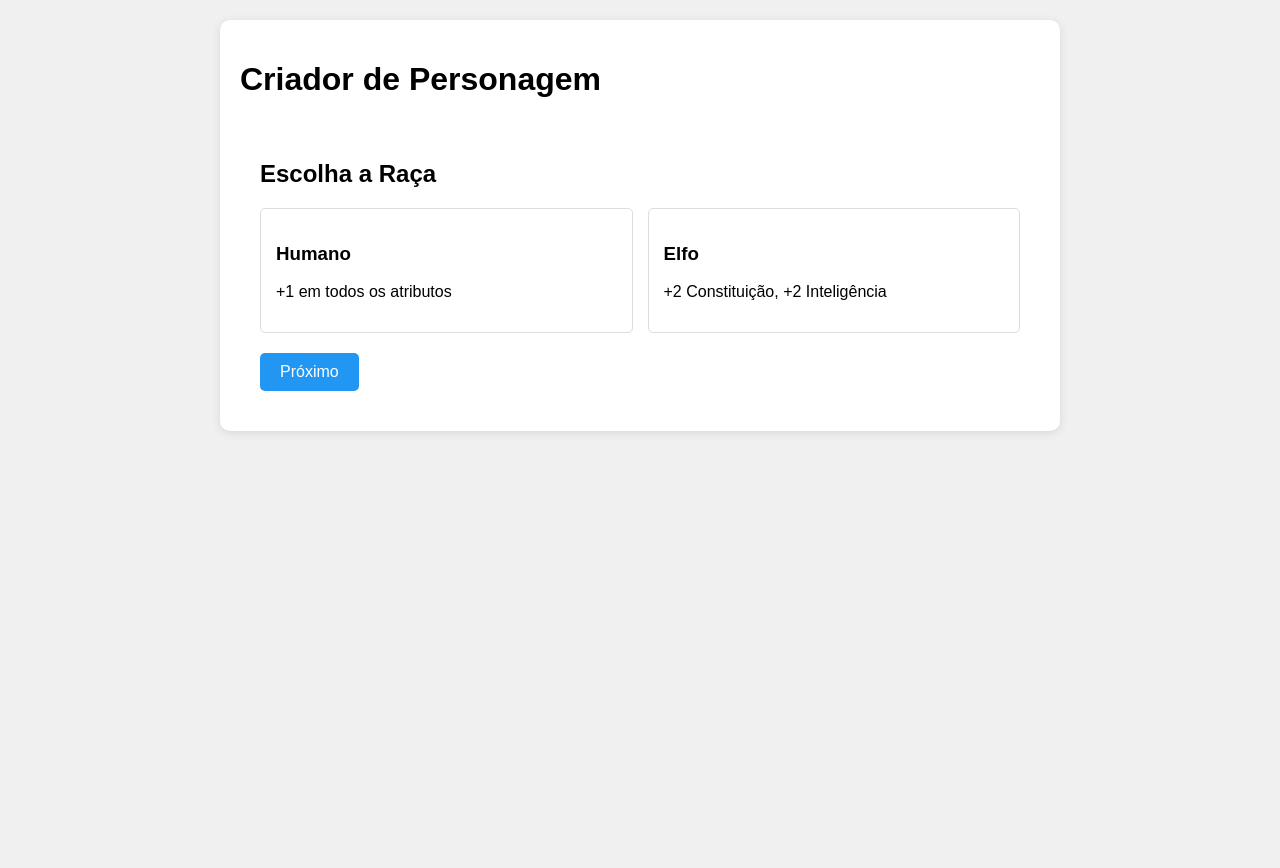
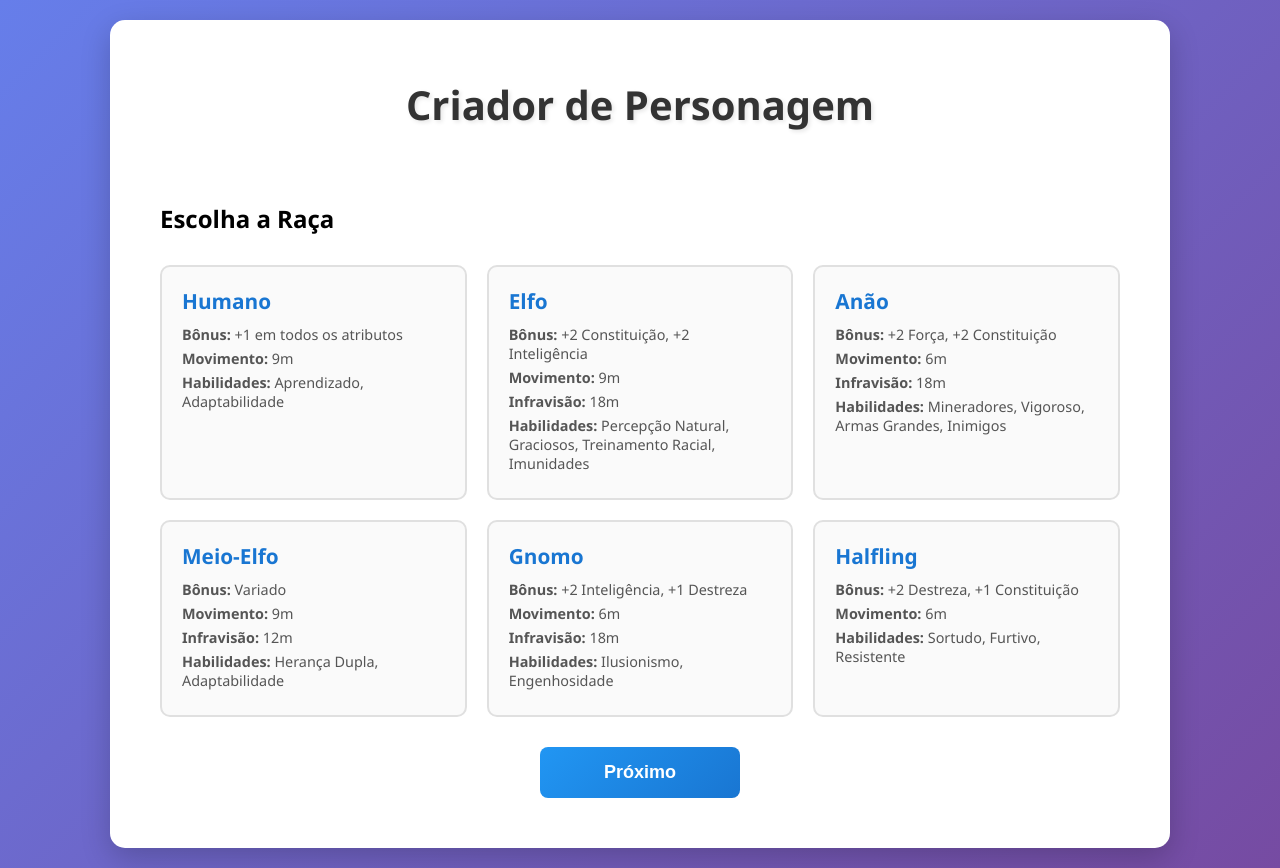
Before and after one commit to Phzera-hs/OldDragon_Front, a Flask app: page /raca in a window 1280 px wide. Before the commit the page ends 433 px from the top, so only its background shows below. Run offline with Flask 3, Linux system fonts and the light colour scheme.

Commit message:
feat - new style

```diff
--- a/app.py
+++ b/app.py
@@ -46,6 +46,8 @@ ESTILOS = {
 
 @app.route('/')
 def index():
+    # Clear session when starting over
+    session.clear()
     return render_template('index.html')
 
 @app.route('/raca', methods=['GET', 'POST'])
@@ -66,11 +68,13 @@ def escolher_raca():
 
         return render_template('raca.html', error="Nome ou raça inválidos")
 
-    return render_template('raca.html')
+    # If GET request, check if we have a name from previous step
+    nome = session.get('nome', '')
+    return render_template('raca.html', nome=nome)
 
 @app.route('/alinhamento', methods=['GET', 'POST'])
 def escolher_alinhamento():
-    if 'nome' not in session or session['raca_opcao'] != '1':
+    if 'nome' not in session or session.get('raca_opcao') != '1':
         return redirect(url_for('index'))
 
     if request.method == 'POST':
@@ -90,9 +94,78 @@ def escolher_estilo():
         estilo_opcao = request.form.get('estilo')
         if estilo_opcao in ESTILOS:
             session['estilo_opcao'] = estilo_opcao
-            return redirect(url_for('escolher_classe'))
+
+            # For classic style, go directly to class selection
+            if estilo_opcao == '1':
+                return redirect(url_for('escolher_classe'))
+            else:
+                # For styles that need attribute assignment
+                return redirect(url_for('definir_atributos'))
 
     return render_template('estilo.html')
+
+@app.route('/atributos', methods=['GET', 'POST'])
+def definir_atributos():
+    if 'nome' not in session or 'raca_opcao' not in session or 'estilo_opcao' not in session:
+        return redirect(url_for('index'))
+
+    # Initialize attribute assignment if not already started
+    if 'valores' not in session:
+        # Create temporary player to get values
+        nome = session['nome']
+        raca_class = RACAS[session['raca_opcao']]
+
+        # Special handling for Humano
+        if session['raca_opcao'] == '1':
+            raca = raca_class()
+            alinhamento_map = {'1': 'Neutro', '2': 'Ordem', '3': 'Caos'}
+            raca.alinhamento = alinhamento_map[session.get('alinhamento_opcao', '1')]
+        else:
+            raca = raca_class()
+
+        estilo_class = ESTILOS[session['estilo_opcao']]
+        player = estilo_class(nome, raca)
+
+        session['valores'] = player.valores
+        session['atributos_restantes'] = list(player.atributos.keys())
+        session['atributos_atribuidos'] = {}
+
+    if request.method == 'POST':
+        atributo = request.form.get('atributo')
+        valor_str = request.form.get('valor')
+
+        # Validate and process
+        if atributo and valor_str and valor_str.isdigit():
+            valor = int(valor_str)
+            valores = session.get('valores', [])
+
+            if valor in valores:
+                # Update session
+                session['valores'].remove(valor)
+                session['atributos_restantes'].remove(atributo)
+                session['atributos_atribuidos'][atributo] = valor
+                session.modified = True
+
+                if not session['atributos_restantes']:
+                    # All attributes assigned, proceed to class selection
+                    return redirect(url_for('escolher_classe_final'))
+
+                # Continue with next attribute
+                return redirect(url_for('definir_atributos'))
+
+    # Get current attribute to assign
+    atributos_restantes = session.get('atributos_restantes', [])
+    valores = session.get('valores', [])
+
+    if not atributos_restantes:
+        return redirect(url_for('escolher_classe_final'))
+
+    atributo_atual = atributos_restantes[0]
+
+    return render_template('atributos.html',
+                         atributo=atributo_atual,
+                         valores=valores,
+                         atributos_restantes=atributos_restantes)
 
 @app.route('/classe', methods=['GET', 'POST'])
 def escolher_classe():
@@ -102,14 +175,13 @@ def escolher_classe():
     if request.method == 'POST':
         classe_opcao = request.form.get('classe')
         if classe_opcao in CLASSES:
-            # Create the character
+            # Create the character (for classic style)
             nome = session['nome']
             raca_class = RACAS[session['raca_opcao']]
 
             # Special handling for Humano
             if session['raca_opcao'] == '1':
                 raca = raca_class()
-                # Set alignment based on user choice
                 alinhamento_map = {'1': 'Neutro', '2': 'Ordem', '3': 'Caos'}
                 raca.alinhamento = alinhamento_map[session.get('alinhamento_opcao', '1')]
             else:
@@ -117,14 +189,6 @@ def escolher_classe():
 
             estilo_class = ESTILOS[session['estilo_opcao']]
             player = estilo_class(nome, raca)
-
-            # Handle attribute assignment for styles that need it
-            if session['estilo_opcao'] in ['2', '3']:
-                # For web, we need to handle this differently
-                # Store values in session and create a multi-step process
-                session['valores'] = player.valores
-                session['atributos_restantes'] = list(player.atributos.keys())
-                return redirect(url_for('definir_atributos'))
 
             classe_class = CLASSES[classe_opcao]
             classe = classe_class()
@@ -146,35 +210,6 @@ def escolher_classe():
             return redirect(url_for('mostrar_ficha'))
 
     return render_template('classe.html')
-
-@app.route('/atributos', methods=['GET', 'POST'])
-def definir_atributos():
-    if 'valores' not in session or 'atributos_restantes' not in session:
-        return redirect(url_for('index'))
-
-    if request.method == 'POST':
-        atributo = request.form.get('atributo')
-        valor = request.form.get('valor')
-
-        # Validate and process
-        if atributo and valor and valor.isdigit():
-            valor_int = int(valor)
-            if valor_int in session['valores']:
-                # Update session
-                session['valores'].remove(valor_int)
-                session['atributos_restantes'].remove(atributo)
-                session.setdefault('atributos_atribuidos', {})[atributo] = valor_int
-
-                if not session['atributos_restantes']:
-                    # All attributes assigned, proceed to class selection
-                    return redirect(url_for('escolher_classe_final'))
-
-    # Get current attribute to assign
-    atributo_atual = session['atributos_restantes'][0] if session['atributos_restantes'] else None
-
-    return render_template('atributos.html',
-                         atributo=atributo_atual,
-                         valores=session['valores'])
 
 @app.route('/classe_final', methods=['GET', 'POST'])
 def escolher_classe_final():
@@ -222,7 +257,8 @@ def escolher_classe_final():
             }
 
             # Clean up session
-            for key in ['valores', 'atributos_restantes', 'atributos_atribuidos']:
+            session_keys_to_remove = ['valores', 'atributos_restantes', 'atributos_atribuidos']
+            for key in session_keys_to_remove:
                 session.pop(key, None)
 
             return redirect(url_for('mostrar_ficha'))
@@ -236,5 +272,10 @@ def mostrar_ficha():
 
     return render_template('ficha.html', ficha=session['ficha'])
 
+@app.route('/reset')
+def reset():
+    session.clear()
+    return redirect(url_for('index'))
+
 if __name__ == '__main__':
     app.run(debug=True)
--- a/static/style.css
+++ b/static/style.css
@@ -1,17 +1,26 @@
 body {
-    font-family: Arial, sans-serif;
-    background-color: #f0f0f0;
+    font-family: 'Segoe UI', Tahoma, Geneva, Verdana, sans-serif;
+    background: linear-gradient(135deg, #667eea 0%, #764ba2 100%);
     margin: 0;
     padding: 20px;
+    min-height: 100vh;
 }
 
 .container {
-    max-width: 800px;
+    max-width: 1000px;
     margin: 0 auto;
     background: white;
-    padding: 20px;
-    border-radius: 10px;
-    box-shadow: 0 2px 10px rgba(0,0,0,0.1);
+    padding: 30px;
+    border-radius: 15px;
+    box-shadow: 0 10px 30px rgba(0,0,0,0.2);
+}
+
+header h1 {
+    text-align: center;
+    color: #333;
+    margin-bottom: 30px;
+    font-size: 2.5em;
+    text-shadow: 2px 2px 4px rgba(0,0,0,0.1);
 }
 
 .form-container {
@@ -20,16 +29,24 @@ body {
 
 .options-grid {
     display: grid;
-    grid-template-columns: repeat(auto-fit, minmax(200px, 1fr));
-    gap: 15px;
-    margin: 20px 0;
+    grid-template-columns: repeat(auto-fit, minmax(300px, 1fr));
+    gap: 20px;
+    margin: 30px 0;
 }
 
 .option-card {
-    border: 1px solid #ddd;
-    border-radius: 5px;
-    padding: 15px;
+    border: 2px solid #e0e0e0;
+    border-radius: 10px;
+    padding: 20px;
     cursor: pointer;
+    transition: all 0.3s ease;
+    background: #fafafa;
+}
+
+.option-card:hover {
+    border-color: #2196f3;
+    transform: translateY(-2px);
+    box-shadow: 0 5px 15px rgba(33, 150, 243, 0.2);
 }
 
 .option-card input[type="radio"] {
@@ -42,65 +59,218 @@ body {
 }
 
 .option-card input[type="radio"]:checked + label {
-    background-color: #e3f2fd;
+    background: linear-gradient(135deg, #e3f2fd 0%, #bbdefb 100%);
     border-color: #2196f3;
+    border-radius: 8px;
+    padding: 15px;
 }
 
-.atributo-bar {
-    margin: 10px 0;
+.option-card h3 {
+    color: #1976d2;
+    margin: 0 0 10px 0;
+    font-size: 1.3em;
 }
 
-.bar-container {
+.option-card p {
+    margin: 5px 0;
+    color: #555;
+    font-size: 0.9em;
+}
+
+.option-card em {
+    color: #777;
+    font-style: italic;
+    font-size: 0.85em;
+}
+
+.form-group {
+    margin: 20px 0;
+}
+
+.form-group label {
+    display: block;
+    margin-bottom: 8px;
+    font-weight: bold;
+    color: #333;
+}
+
+.form-group input,
+.form-group select {
+    width: 100%;
+    padding: 12px;
+    border: 2px solid #ddd;
+    border-radius: 5px;
+    font-size: 16px;
+    transition: border-color 0.3s ease;
+}
+
+.form-group input:focus,
+.form-group select:focus {
+    border-color: #2196f3;
+    outline: none;
+}
+
+button {
+    background: linear-gradient(135deg, #2196f3 0%, #1976d2 100%);
+    color: white;
+    padding: 15px 30px;
+    border: none;
+    border-radius: 8px;
+    cursor: pointer;
+    font-size: 18px;
+    font-weight: bold;
+    transition: all 0.3s ease;
+    display: block;
+    margin: 30px auto 0;
+    min-width: 200px;
+}
+
+button:hover {
+    transform: translateY(-2px);
+    box-shadow: 0 5px 15px rgba(33, 150, 243, 0.4);
+}
+
+.error {
+    background: #ffebee;
+    color: #c62828;
+    padding: 15px;
+    border-radius: 5px;
+    margin: 20px 0;
+    border-left: 4px solid #c62828;
+}
+
+.attribute-info {
+    background: #e8f5e8;
+    padding: 20px;
+    border-radius: 8px;
+    margin: 20px 0;
+    border-left: 4px solid #4caf50;
+}
+
+.attribute-info h3 {
+    color: #2e7d32;
+    margin: 0 0 10px 0;
+}
+
+.progress {
+    margin: 30px 0;
+    padding: 20px;
+    background: #f5f5f5;
+    border-radius: 8px;
+}
+
+.progress-bar {
     background: #ddd;
     border-radius: 10px;
     height: 20px;
-    position: relative;
-    margin: 5px 0;
+    margin: 10px 0;
+    overflow: hidden;
 }
 
-.bar-fill {
-    background: #4caf50;
+.progress-fill {
+    background: linear-gradient(135deg, #4caf50 0%, #2e7d32 100%);
     height: 100%;
     border-radius: 10px;
-    transition: width 0.3s ease;
+    transition: width 0.5s ease;
 }
 
-.bar-value {
-    position: absolute;
-    right: 10px;
-    top: 0;
-    line-height: 20px;
-    color: #333;
-    font-weight: bold;
+.ficha-container {
+    padding: 20px;
 }
 
 .ficha-grid {
     display: grid;
     grid-template-columns: 1fr 1fr;
-    gap: 20px;
+    gap: 25px;
 }
 
 .ficha-section {
-    border: 1px solid #ddd;
-    padding: 15px;
-    border-radius: 5px;
+    background: #f8f9fa;
+    padding: 25px;
+    border-radius: 10px;
+    border-left: 4px solid #2196f3;
 }
 
-.error {
-    color: red;
-    margin: 10px 0;
+.ficha-section h3 {
+    color: #1976d2;
+    margin: 0 0 15px 0;
+    border-bottom: 2px solid #e3f2fd;
+    padding-bottom: 8px;
 }
 
-button {
-    background: #2196f3;
-    color: white;
-    padding: 10px 20px;
-    border: none;
-    border-radius: 5px;
-    cursor: pointer;
-    font-size: 16px;
+.ficha-section p {
+    margin: 10px 0;
+    color: #333;
 }
 
-button:hover {
-    background: #1976d2;
+.ficha-section strong {
+    color: #1976d2;
 }
+
+.atributo-bar {
+    margin: 15px 0;
+}
+
+.atributo-name {
+    display: block;
+    font-weight: bold;
+    margin-bottom: 5px;
+    color: #333;
+}
+
+.bar-container {
+    background: #e0e0e0;
+    border-radius: 10px;
+    height: 25px;
+    position: relative;
+    margin: 8px 0;
+    overflow: hidden;
+}
+
+.bar-fill {
+    background: linear-gradient(135deg, #4caf50 0%, #2e7d32 100%);
+    height: 100%;
+    border-radius: 10px;
+    transition: width 0.5s ease;
+}
+
+.bar-value {
+    position: absolute;
+    right: 15px;
+    top: 0;
+    line-height: 25px;
+    color: white;
+    font-weight: bold;
+    text-shadow: 1px 1px 2px rgba(0,0,0,0.5);
+}
+
+.ficha-section ul {
+    list-style: none;
+    padding: 0;
+    margin: 0;
+}
+
+.ficha-section li {
+    padding: 8px 0;
+    border-bottom: 1px solid #e0e0e0;
+    color: #555;
+}
+
+.ficha-section li:last-child {
+    border-bottom: none;
+}
+
+@media (max-width: 768px) {
+    .options-grid {
+        grid-template-columns: 1fr;
+    }
+
+    .ficha-grid {
+        grid-template-columns: 1fr;
+    }
+
+    .container {
+        padding: 15px;
+        margin: 10px;
+    }
+}
--- a/templates/raca.html
+++ b/templates/raca.html
@@ -6,25 +6,76 @@
     {% if error %}
     <div class="error">{{ error }}</div>
     {% endif %}
+
     <form method="post">
-        <input type="hidden" name="nome" value="{{ request.form.nome }}">
+        <input type="hidden" name="nome" value="{{ session.nome }}">
+
         <div class="options-grid">
             <div class="option-card">
                 <input type="radio" id="raca1" name="raca" value="1" required>
                 <label for="raca1">
                     <h3>Humano</h3>
-                    <p>+1 em todos os atributos</p>
+                    <p><strong>Bônus:</strong> +1 em todos os atributos</p>
+                    <p><strong>Movimento:</strong> 9m</p>
+                    <p><strong>Habilidades:</strong> Aprendizado, Adaptabilidade</p>
                 </label>
             </div>
+
             <div class="option-card">
                 <input type="radio" id="raca2" name="raca" value="2">
                 <label for="raca2">
                     <h3>Elfo</h3>
-                    <p>+2 Constituição, +2 Inteligência</p>
+                    <p><strong>Bônus:</strong> +2 Constituição, +2 Inteligência</p>
+                    <p><strong>Movimento:</strong> 9m</p>
+                    <p><strong>Infravisão:</strong> 18m</p>
+                    <p><strong>Habilidades:</strong> Percepção Natural, Graciosos, Treinamento Racial, Imunidades</p>
                 </label>
             </div>
-            <!-- Add other races similarly -->
+
+            <div class="option-card">
+                <input type="radio" id="raca3" name="raca" value="3">
+                <label for="raca3">
+                    <h3>Anão</h3>
+                    <p><strong>Bônus:</strong> +2 Força, +2 Constituição</p>
+                    <p><strong>Movimento:</strong> 6m</p>
+                    <p><strong>Infravisão:</strong> 18m</p>
+                    <p><strong>Habilidades:</strong> Mineradores, Vigoroso, Armas Grandes, Inimigos</p>
+                </label>
+            </div>
+
+            <div class="option-card">
+                <input type="radio" id="raca4" name="raca" value="4">
+                <label for="raca4">
+                    <h3>Meio-Elfo</h3>
+                    <p><strong>Bônus:</strong> Variado</p>
+                    <p><strong>Movimento:</strong> 9m</p>
+                    <p><strong>Infravisão:</strong> 12m</p>
+                    <p><strong>Habilidades:</strong> Herança Dupla, Adaptabilidade</p>
+                </label>
+            </div>
+
+            <div class="option-card">
+                <input type="radio" id="raca5" name="raca" value="5">
+                <label for="raca5">
+                    <h3>Gnomo</h3>
+                    <p><strong>Bônus:</strong> +2 Inteligência, +1 Destreza</p>
+                    <p><strong>Movimento:</strong> 6m</p>
+                    <p><strong>Infravisão:</strong> 18m</p>
+                    <p><strong>Habilidades:</strong> Ilusionismo, Engenhosidade</p>
+                </label>
+            </div>
+
+            <div class="option-card">
+                <input type="radio" id="raca6" name="raca" value="6">
+                <label for="raca6">
+                    <h3>Halfling</h3>
+                    <p><strong>Bônus:</strong> +2 Destreza, +1 Constituição</p>
+                    <p><strong>Movimento:</strong> 6m</p>
+                    <p><strong>Habilidades:</strong> Sortudo, Furtivo, Resistente</p>
+                </label>
+            </div>
         </div>
+
         <button type="submit">Próximo</button>
     </form>
 </div>
```
Also changed, not shown: templates/alinhamento.html (added, +40 -0 lines), templates/atributos.html (added, +44 -0 lines), templates/classe.html (+38 -0 lines), templates/estilo.html (+38 -0 lines).
